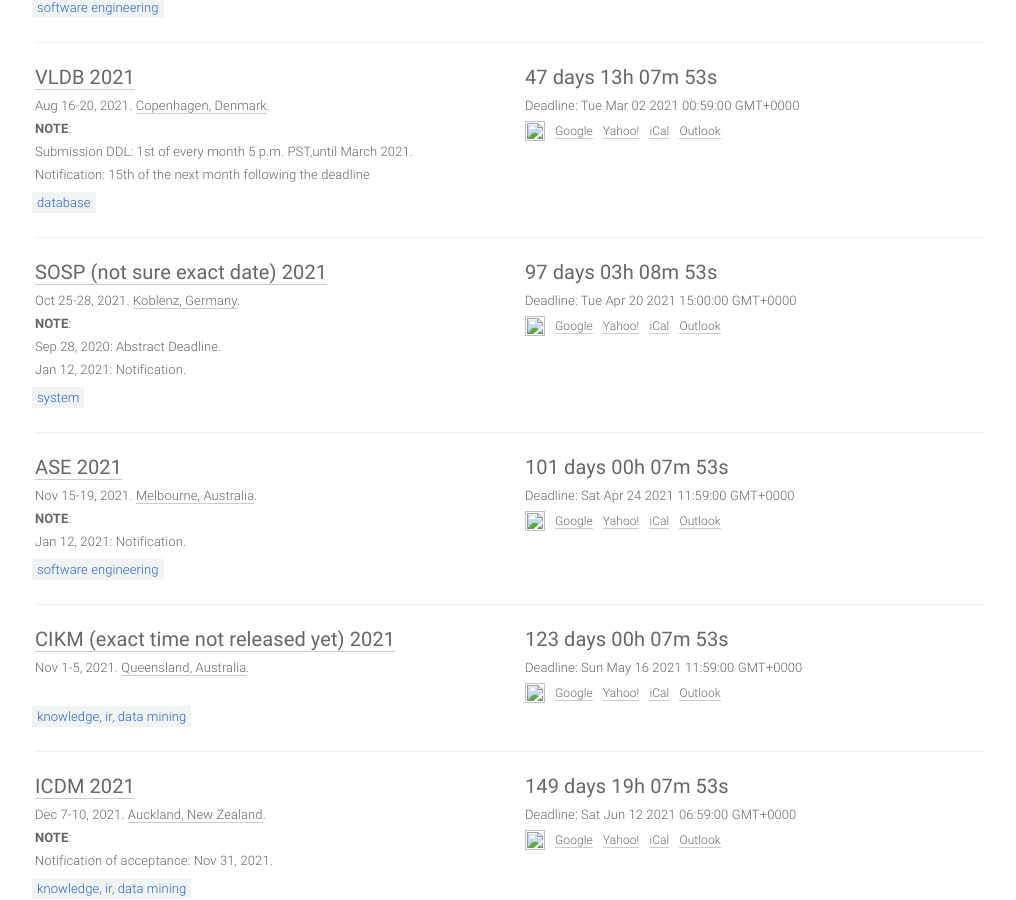
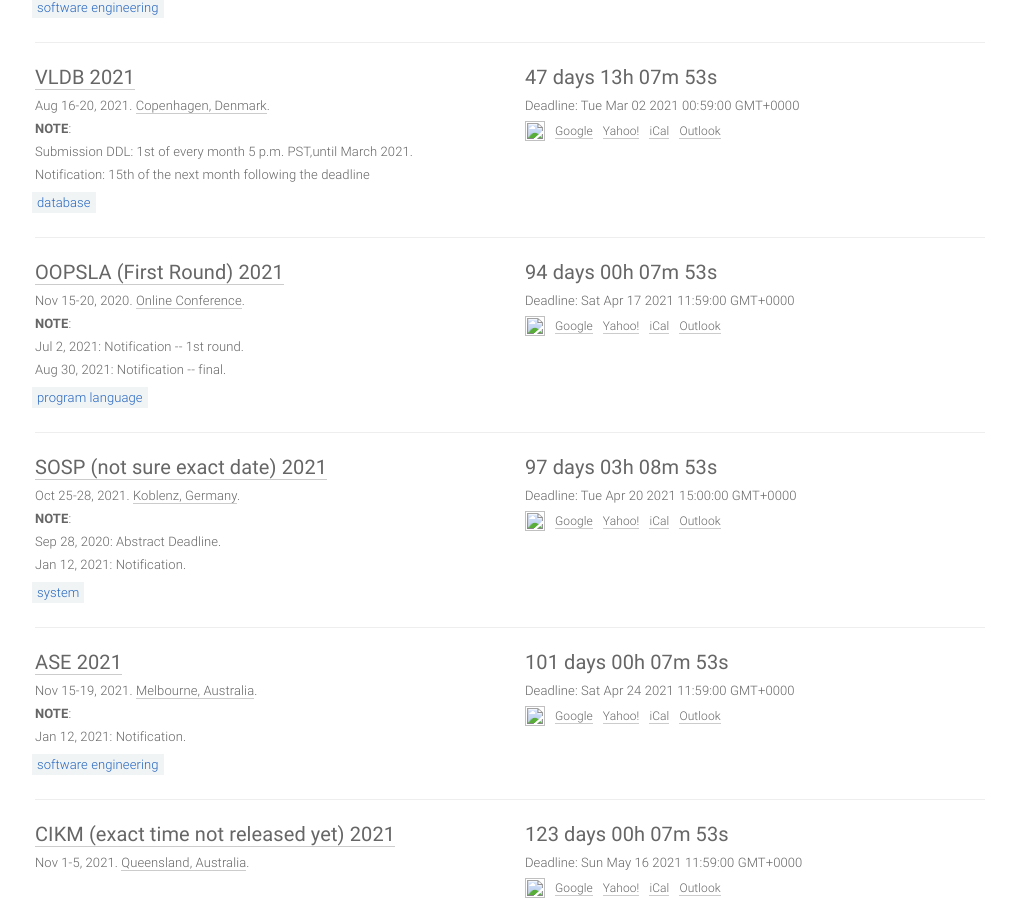
Before and after one commit to YanlinWang/DDL_netlify, a Jekyll site: the page built from index.html, in a window 1280 px wide and 900 px high, scrolled down 2289 px. Shown: the whole window, without its empty margins (130-1146 px from the left). Built offline with Jekyll 4.4.1, drawn with Linux system fonts in a browser that asks for light colours; some of the changed text lies outside the part shown.

Commit message:
Update conferences.yml

```diff
--- a/_data/conferences.yml
+++ b/_data/conferences.yml
@@ -83,17 +83,17 @@
 
 
 - title: OOPSLA (First Round)
-  year: 2020
-  id: oopsla20_1
+  year: 2021
+  id: oopsla1
   link: https://2020.splashcon.org/track/splash-2020-oopsla
-  deadline: '2020-05-15 23:59:00'
+  deadline: '2021-04-16 23:59:00'
   timezone: UTC-12
   date: Nov 15-20, 2020
   place: Online Conference
   sub: PL
   note: '<b>NOTE</b>:
-         <br>Jul 11-16, 2020: Author Response.
-         <br>Jul 31, 2020: Notification.'
+         <br>Jul 2, 2021: Notification -- 1st round.
+         <br>Aug 30, 2021: Notification -- final.'
 
 
 - title: POPL
```
